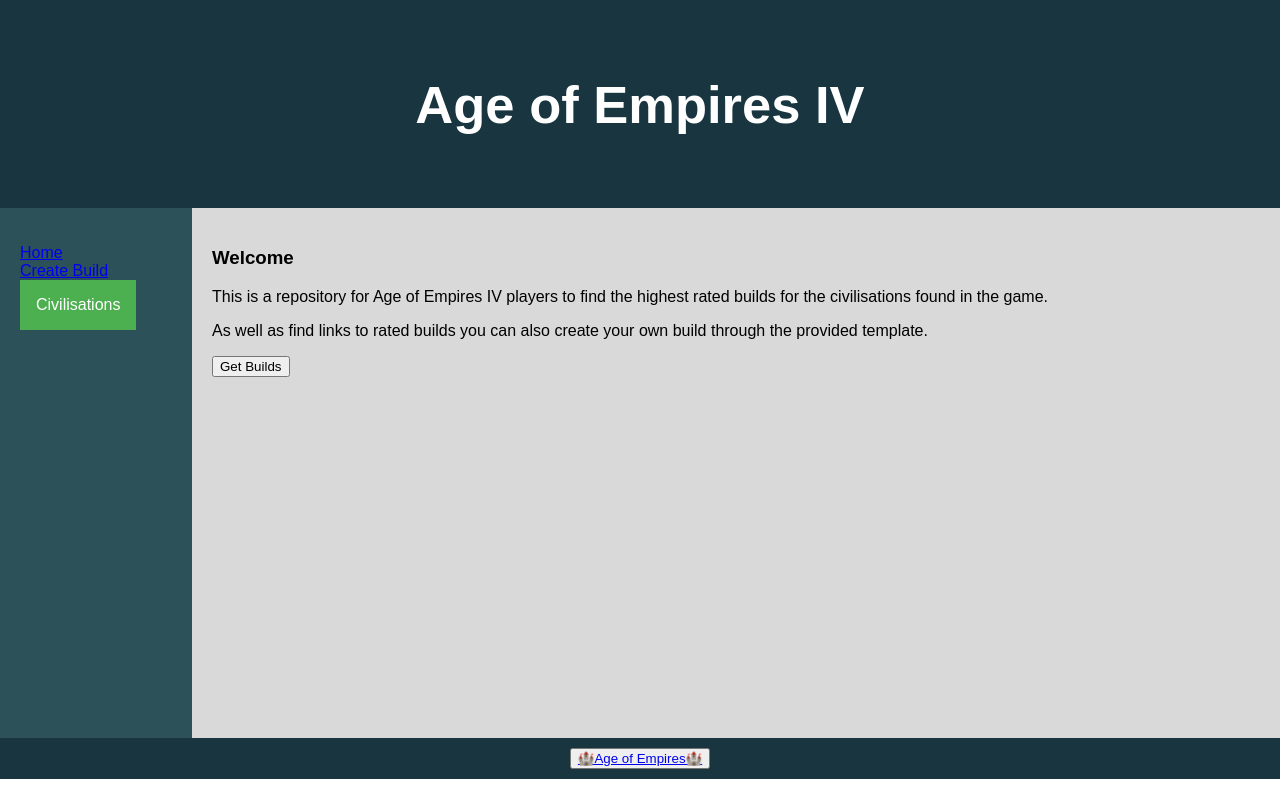
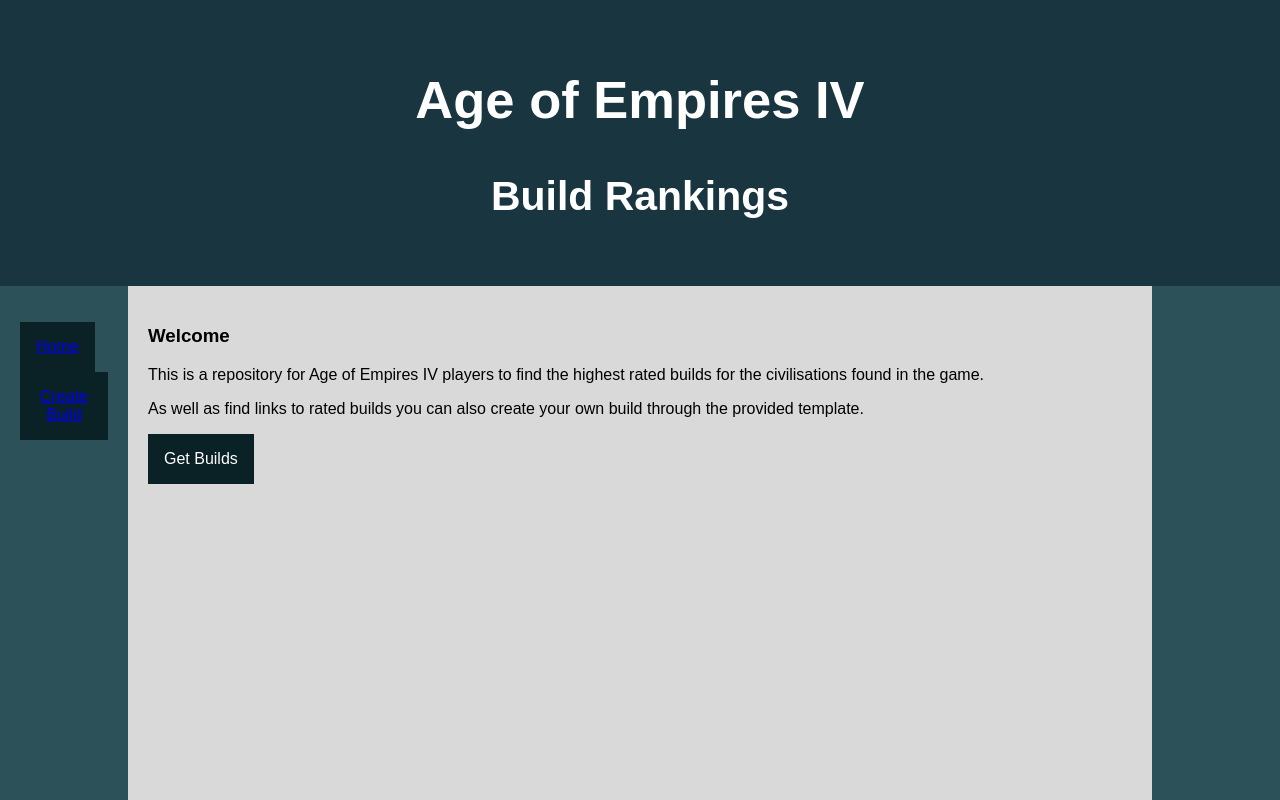
Before and after one commit to PaulJD88/AoE_Builds_fe, a Vue app: page / in a window 1280 px wide. Shown: the top 800 px of the page. Built offline with nearby package versions, Linux system fonts and the light colour scheme.

Commit message:
Sorting out Index.js

```diff
--- a/src/App.vue
+++ b/src/App.vue
@@ -2,29 +2,31 @@
   <div>
     <header>
       <h2>Age of Empires IV</h2>
+      <h3>Build Rankings</h3>
     </header>
 
     <section>
       <nav>
         <ul>
-          <li><router-link to="/cover">Home</router-link></li>
-          <li><router-link to="/create">Create Build</router-link></li>
-          <dropdwn>Civilastions</dropdwn>
+          <button><router-link to="/cover">Home</router-link></button>
+          <button><router-link to="/create">Create Build</router-link></button>
         </ul>
       </nav>
 
       <article>
         <h1>Welcome</h1>
         <p>
-            This is a repository for Age of Empires IV players to find the highest rated builds for the civilisations found in the game.
+          This is a repository for Age of Empires IV players to find the highest
+          rated builds for the civilisations found in the game.
         </p>
         <p>
-            As well as find links to rated builds you can also create your own build through the provided template.
+          As well as find links to rated builds you can also create your own
+          build through the provided template.
         </p>
-        <div class="about">
-          <button @click="getBuilds">Get Builds</button>
-        </div>
+        <buildslct></buildslct>
       </article>
+
+      <div class="sidebar"></div>
     </section>
 
     <footer>
@@ -34,7 +36,7 @@
 </template>
 
 <script>
-import dropdwn from '../src/components/Dropdown.vue'
+import buildslct from '../src/components/BuildSelect.vue'
 
 export default {
   data () {
@@ -44,15 +46,7 @@
     }
   },
   components: {
-    dropdwn
-  },
-  methods: {
-    getBuilds () {
-      console.log('Getting Builds!')
-      fetch('http://localhost:3000/builds')
-        .then((response) => response.json())
-        .then((data) => console.log(data))
-    }
+    buildslct
   }
 }
 </script>
@@ -70,7 +64,7 @@
 
 header {
   background-color: #183540;
-  padding: 30px;
+  padding: 25px;
   text-align: center;
   font-size: 35px;
   color: white;
@@ -78,10 +72,18 @@
 
 nav {
   float: left;
-  width: 15%;
-  background: #2C5159;
+  width: 10%;
+  background: #2c5159;
   padding: 20px;
-  height: 530px;
+  height: 700px;
+}
+
+.sidebar {
+  float: right;
+  width: 10%;
+  background: #2c5159;
+  padding: 20px;
+  height: 700px;
 }
 
 nav ul {
@@ -89,12 +91,21 @@
   padding: 0;
 }
 
+button {
+  background-color: #0a2126;
+  color: white;
+  padding: 16px;
+  font-size: 16px;
+  border: none;
+  cursor: pointer;
+}
+
 article {
   float: left;
   padding: 20px;
-  width: 85%;
-  height: 530px;
-  background-color: #D9D9D9;
+  width: 80%;
+  height: 700px;
+  background-color: #d9d9d9;
 }
 
 section::after {
@@ -112,7 +123,7 @@
 
 @media (max-width: 600px) {
   nav,
-  article {
+  article, .sidebar {
     width: 100%;
     height: auto;
   }
--- a/src/components/BuildSelect.vue
+++ b/src/components/BuildSelect.vue
@@ -1,12 +1,18 @@
 <template>
-  <div class="about">
+  <div class="build">
     <button @click="getBuilds">Get Builds</button>
-    <h1>This is an about page</h1>
   </div>
 </template>
 
 <script>
 export default {
+  name: 'BuildSelect',
+  props: {
+    buildslct: Object
+  },
+  data () {
+    return {}
+  },
   methods: {
     getBuilds () {
       console.log('Getting Builds!')
@@ -19,4 +25,12 @@
 </script>
 
 <style>
+button {
+  background-color: #4caf50;
+  color: white;
+  padding: 16px;
+  font-size: 16px;
+  border: none;
+  cursor: pointer;
+}
 </style>
--- a/src/components/Dropdown.vue
+++ b/src/components/Dropdown.vue
@@ -29,7 +29,7 @@
 
 <style scoped lang="scss">
 .dropbtn {
-  background-color: #4caf50;
+  background-color: #0A2126;
   color: white;
   padding: 16px;
   font-size: 16px;
--- a/src/views/AbbasidDynasty.vue
+++ b/src/views/AbbasidDynasty.vue
@@ -1,5 +1,6 @@
 <template>
 <h1> Hello </h1>
+
 </template>
 
 <script>
```
Lines whose indentation alone changed are shown as unchanged.
